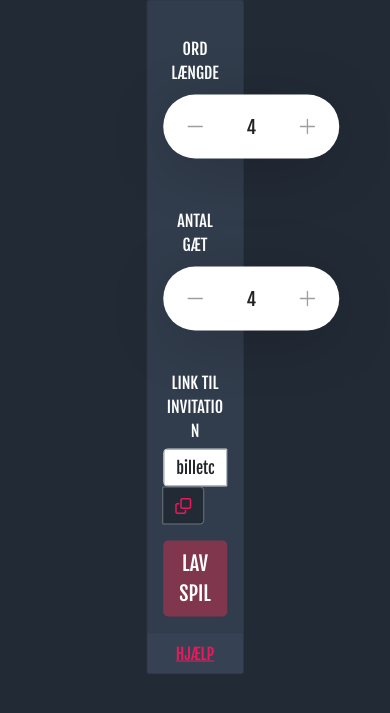
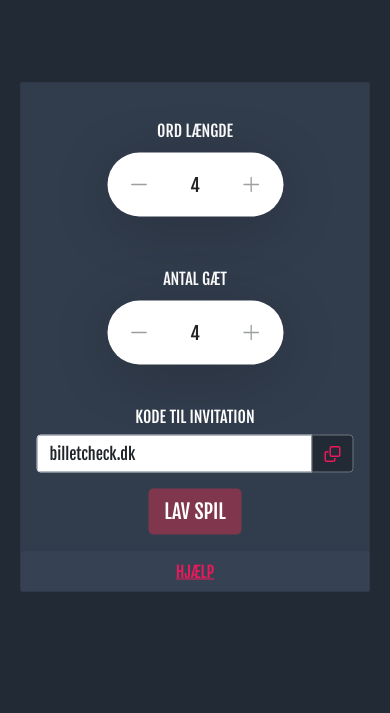
Before and after one commit to Marko259/wordify, a website: page create-game.html in a window 390 px wide. Shown: the part 85-798 px from the top of the page. Drawn offline with nearby package versions, Linux system fonts and the light colour scheme.

Commit message:
responsive

```diff
--- a/assets/css/styles.css
+++ b/assets/css/styles.css
@@ -152,10 +152,6 @@ h1{
     width: 15em
   }
 
-
-
-  /* PC */
-@media only screen and (min-width: 541px) {
   .card-text{
     position: relative;
     top: 2.4vh;
@@ -164,16 +160,19 @@ h1{
   position: relative;
   top: 1.2vh;
 }
+
+
+
+  /* PC */
+@media only screen and (min-width: 781px) {
+  .responsiveCard{
+    width: 50vw;
+  }
 }
 
   /* PHONE */
-  @media only screen and (max-width: 540px) {
-    .card-text{
-        position: relative;
-        top: 2.4vh;
-      }
-    .card-text-inv{
-        position: relative;
-        top: 1.2vh;
+  @media only screen and (max-width: 780px) {
+    .responsiveCard{
+      width: 90vw;
     }
 }
--- a/create-game.html
+++ b/create-game.html
@@ -15,8 +15,9 @@
     <h1>WORDIFY</h1>
     </div>
 
-    <div class="position-absolute top-50 start-50 translate-middle w-25">
-        <div class="card text-center">
+
+    <div class="position-absolute top-50 start-50 translate-middle">
+        <div class="card text-center responsiveCard">
         <div class="card-body">
             <p class="card-text">Ord Længde</p>
 
@@ -30,7 +31,7 @@
                     <legend>Change quantity</legend>
                 <button type="button" title="Down" class="sub" id="counterDOWN-quantity" data-type="quantity">Down</button><input name="quantity" type="number" min="4" max="8" id="counter-quantity" value="4" readonly><button type="button" title="Up" class="add" id="counterUP-quantity" data-type="quantity">Up</button></fieldset>
 
-                <p class="card-text-inv">Link til invitation</p>
+                <p class="card-text-inv">Kode til invitation</p>
                   <div class="input-group mb-3 inviteLink">
                 <input type="text" id="inviteLink" class="form-control" placeholder="Invite link til deling" aria-label="Invite link til deling" aria-describedby="button-addon2" value="billetcheck.dk">
                 <button class="btn btn-outline-secondary" type="button" id="button-addon2"><i id="copy-btn" class="fa-regular fa-clone"></i></button>
```
Also changed, not shown: index.html (+2 -2 lines), join-game.html (+2 -2 lines). Lines whose indentation alone changed are shown as unchanged.
